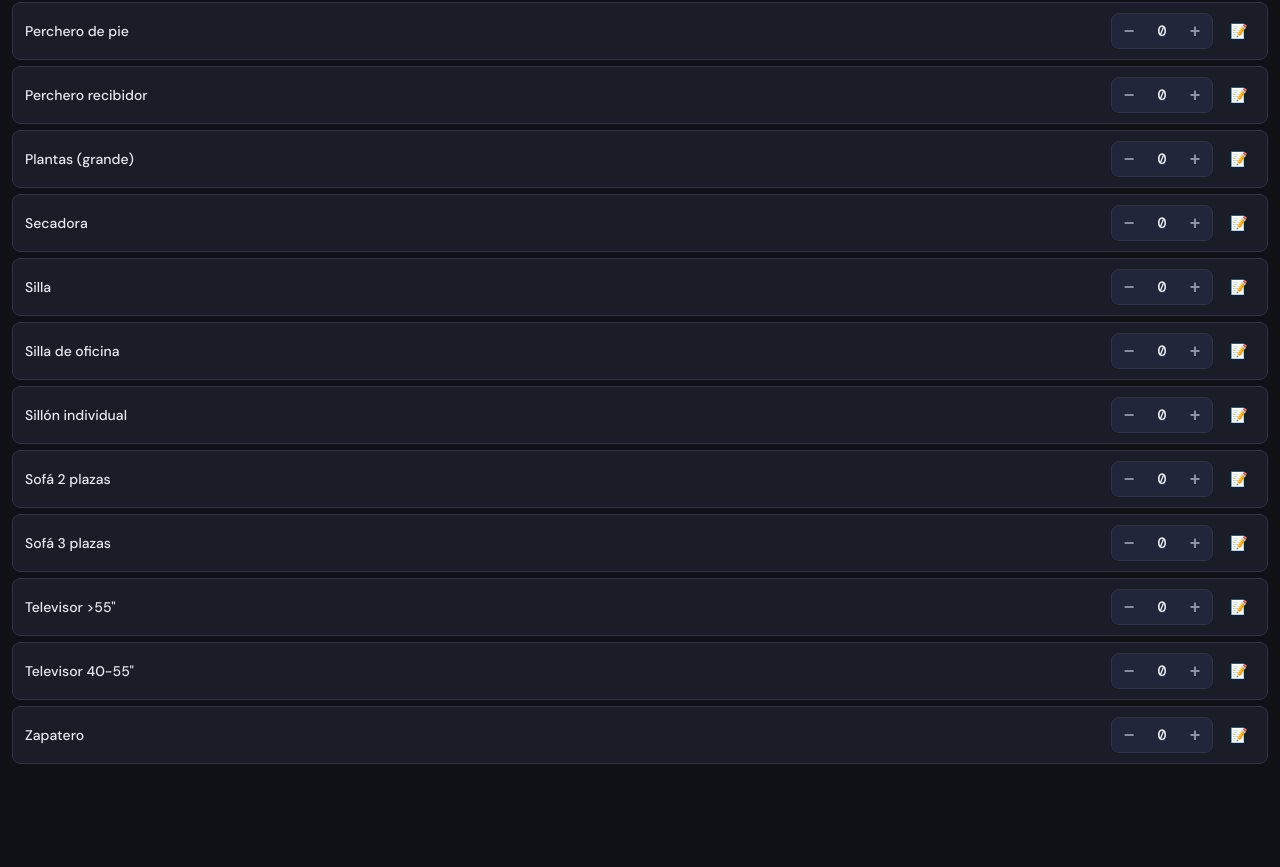
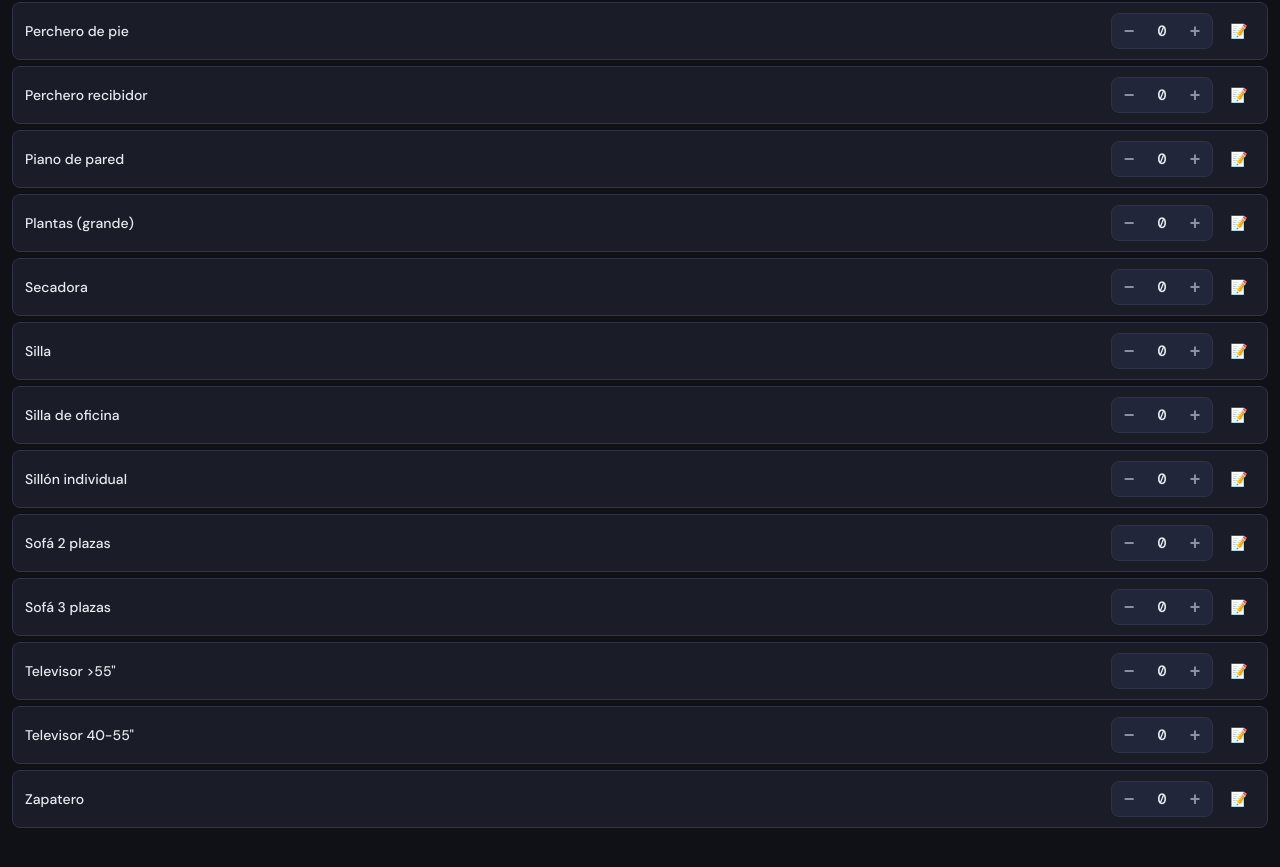
Before and after one commit to pcasas15/Inventario-mudanzas-2, a plain HTML site: page index.html in a window 1280 px wide. Shown: the part 3417-4284 px from the top of the page. Drawn offline with nearby package versions, Linux system fonts and the light colour scheme.

Commit message:
Update index.html

```diff
--- a/index.html
+++ b/index.html
@@ -733,6 +733,7 @@ const ITEMS = [
   { name: "Perchero de pie", m3: 0.08 },
   { name: "Perchero de pared", m3: 0.01 },
   { name: "Perchero recibidor", m3: 0.35 },
+  { name: "Piano de pared", m3: 1.60 },
   { name: "Plantas (grande)", m3: 0.15 },
   { name: "Secadora", m3: 0.25 },
   { name: "Silla", m3: 0.08 },
```
